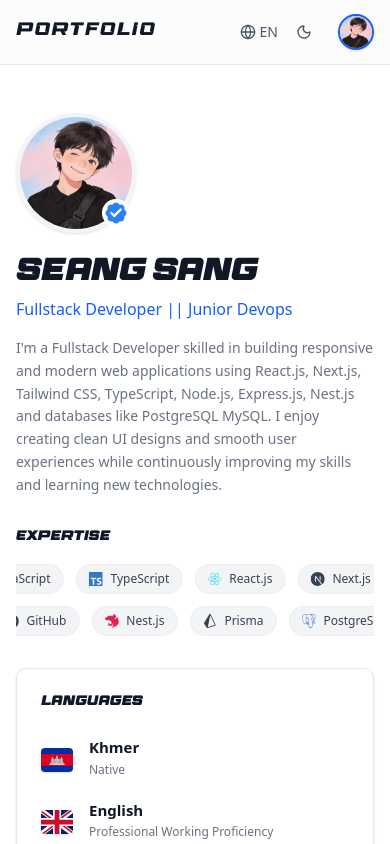
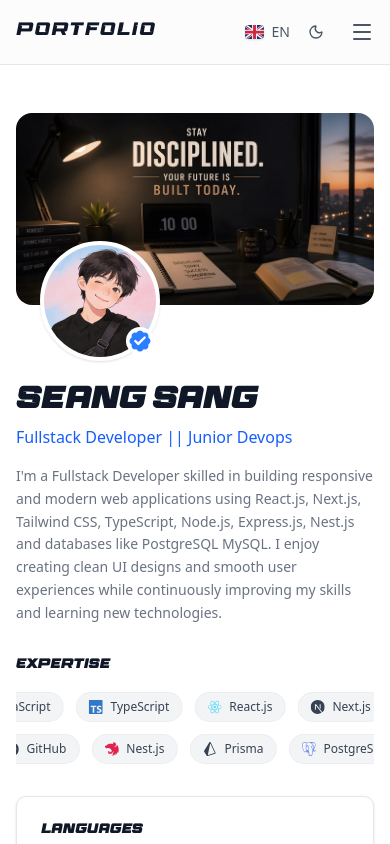
Before and after one commit to SeangSang12/Portfolio, a Next.js app: page / in a window 390 px wide. Shown: the top 844 px of the page. Built offline with nearby package versions, Linux system fonts and the light colour scheme.

Commit message:
feat: add responsive mobile navigation menu with animations and profile background image

```diff
--- a/i18n/locales/en.json
+++ b/i18n/locales/en.json
@@ -1,6 +1,6 @@
 {
   "nav": {
-    "about": "About Me",
+    "about": "About",
     "skills": "Skills",
     "projects": "Projects",
     "profile": "Profile"
--- a/package.json
+++ b/package.json
@@ -10,6 +10,7 @@
   },
   "dependencies": {
     "flag-icons": "^7.5.0",
+    "framer-motion": "^13.2.0",
     "lucide-react": "^1.46.0",
     "next": "16.3.5",
     "next-i18next": "^16.3.1",
--- a/src/app/globals.css
+++ b/src/app/globals.css
@@ -33,9 +33,10 @@ body {
   font-family: var(--font-sans), Arial, Helvetica, sans-serif;
 }
 
-:root[lang="KH"] {
+:root[lang="KH"] body {
   --font-sans: var(--font-hanuman);
   --font-mono: var(--font-hanuman);
+  --font-race: var(--font-hanuman);
 }
 
 @keyframes scroll-left {
--- a/src/layout/header.tsx
+++ b/src/layout/header.tsx
@@ -1,14 +1,16 @@
 "use client";
 
 import Link from "next/link";
-import { Moon, Sun, User, Globe } from "lucide-react";
+import { Moon, Sun, Globe, Menu, X } from "lucide-react";
 import { useState, useEffect } from "react";
 import { useTranslation } from "react-i18next";
+import { motion, AnimatePresence } from "framer-motion";
 
 export default function AppHeader() {
   const { t, i18n } = useTranslation();
   const [isDark, setIsDark] = useState(false);
   const [lang, setLang] = useState(i18n.language || "EN");
+  const [isMobileMenuOpen, setIsMobileMenuOpen] = useState(false);
 
   // Basic theme and lang logic
   useEffect(() => {
@@ -23,6 +25,18 @@ export default function AppHeader() {
     }
   }, [isDark]);
 
+  // Lock body scroll when mobile menu is open
+  useEffect(() => {
+    if (isMobileMenuOpen) {
+      document.body.style.overflow = "hidden";
+    } else {
+      document.body.style.overflow = "";
+    }
+    return () => {
+      document.body.style.overflow = "";
+    };
+  }, [isMobileMenuOpen]);
+
   const toggleTheme = () => setIsDark(!isDark);
   const toggleLang = () => {
     const nextLang = lang === "EN" ? "KH" : "EN";
@@ -32,8 +46,9 @@ export default function AppHeader() {
   };
 
   return (
-    <header className="w-full border-b border-gray-200 dark:border-gray-800 bg-gray-50/50 dark:bg-gray-950/50 backdrop-blur-md">
-      <div className="container mx-auto px-4 sm:px-6 lg:px-8 h-16 flex items-center justify-between">
+    <>
+      <header className="w-full border-b border-gray-200 dark:border-gray-800 bg-gray-50/50 dark:bg-gray-950/50 backdrop-blur-md relative z-40">
+        <div className="container mx-auto px-4 sm:px-6 lg:px-8 h-16 flex items-center justify-between">
 
         {/* Left: Logo */}
         <div className="flex items-center gap-3">
@@ -51,7 +66,7 @@ export default function AppHeader() {
           {/* Navigation Links */}
           <nav className="hidden md:flex items-center gap-6 text-sm font-medium text-gray-500 dark:text-gray-400">
             <Link href="/about" className="hover:text-gray-900 dark:hover:text-gray-100 transition-colors">
-              {t('nav.about', 'About Me')}
+              {t('nav.about', 'About')}
             </Link>
             <Link href="#skills" className="hover:text-gray-900 dark:hover:text-gray-100 transition-colors">
               {t('nav.skills', 'Skills')}
@@ -70,9 +85,9 @@ export default function AppHeader() {
             {/* Language Switch */}
             <button
               onClick={toggleLang}
-              className="flex items-center gap-1 text-sm font-medium text-gray-600 dark:text-gray-300 hover:text-blue-600 transition-colors"
+              className="flex items-center gap-2 text-sm font-medium text-gray-600 dark:text-gray-300 hover:text-blue-600 transition-colors"
             >
-              <Globe className="w-4 h-4" />
+              <span className={`fi fi-${lang === 'EN' ? 'gb' : 'kh'} rounded-sm shadow-sm opacity-90`} />
               <span>{lang}</span>
             </button>
 
@@ -88,14 +103,97 @@ export default function AppHeader() {
             {/* Profile Button */}
             <Link
               href="#profile"
-              className="flex items-center justify-center ml-2 transition-transform hover:scale-105 active:scale-95"
+              className="hidden md:flex items-center justify-center ml-2 transition-transform hover:scale-105 active:scale-95"
             >
               <img src="/assets/profile.png" alt="Profile" className="w-9 h-9 rounded-full object-cover border-2 border-blue-600 shadow-sm" />
             </Link>
+
+            {/* Mobile Menu Toggle */}
+            <button
+              className="md:hidden p-2 -mr-2 text-gray-600 dark:text-gray-300 hover:text-blue-600 dark:hover:text-blue-400 transition-colors"
+              onClick={() => setIsMobileMenuOpen(true)}
+              aria-label="Open Menu"
+            >
+              <Menu className="w-6 h-6" />
+            </button>
           </div>
 
         </div>
       </div>
     </header>
+
+
+      {/* Mobile Menu Fullscreen */}
+      <AnimatePresence>
+        {isMobileMenuOpen && (
+          <motion.div
+            initial={{ opacity: 0, y: -20 }}
+            animate={{ opacity: 1, y: 0 }}
+            exit={{ opacity: 0, y: -20 }}
+            transition={{ duration: 0.3, ease: "easeInOut" }}
+            className="md:hidden fixed inset-0 z-50 bg-white dark:bg-gray-950 flex flex-col"
+          >
+            <div className="flex justify-between items-center p-4 h-16 border-b border-gray-100 dark:border-gray-800/50">
+              <Link
+                href="#profile"
+                className="flex items-center gap-3 transition-transform hover:scale-105 active:scale-95"
+                onClick={() => setIsMobileMenuOpen(false)}
+              >
+                <img src="/assets/profile.png" alt="Profile" className="w-10 h-10 rounded-full object-cover border-2 border-blue-600 shadow-sm" />
+                <span className="text-lg font-bold text-gray-900 dark:text-white">{t('nav.profile', 'Profile')}</span>
+              </Link>
+              <button
+                onClick={() => setIsMobileMenuOpen(false)}
+                className="p-2 text-gray-500 hover:bg-gray-100 dark:hover:bg-gray-800 rounded-full transition-colors"
+                aria-label="Close Menu"
+              >
+                <X className="w-6 h-6" />
+              </button>
+            </div>
+
+            <motion.nav
+              initial="closed"
+              animate="open"
+              exit="closed"
+              variants={{
+                open: { transition: { staggerChildren: 0.1, delayChildren: 0.1 } },
+                closed: { transition: { staggerChildren: 0.05, staggerDirection: -1 } }
+              }}
+              className="flex flex-col flex-1 items-center justify-start px-6 pb-6 pt-10 space-y-8"
+            >
+              <motion.div variants={{ open: { opacity: 1, y: 0 }, closed: { opacity: 0, y: 20 } }}>
+                <Link
+                  href="/about"
+                  className="text-2xl font-bold text-gray-900 dark:text-white hover:text-blue-600 dark:hover:text-blue-400 transition-colors"
+                  onClick={() => setIsMobileMenuOpen(false)}
+                >
+                  {t('nav.about', 'About Me')}
+                </Link>
+              </motion.div>
+
+              <motion.div variants={{ open: { opacity: 1, y: 0 }, closed: { opacity: 0, y: 20 } }}>
+                <Link
+                  href="#skills"
+                  className="text-2xl font-bold text-gray-900 dark:text-white hover:text-blue-600 dark:hover:text-blue-400 transition-colors"
+                  onClick={() => setIsMobileMenuOpen(false)}
+                >
+                  {t('nav.skills', 'Skills')}
+                </Link>
+              </motion.div>
+
+              <motion.div variants={{ open: { opacity: 1, y: 0 }, closed: { opacity: 0, y: 20 } }}>
+                <Link
+                  href="#projects"
+                  className="text-2xl font-bold text-gray-900 dark:text-white hover:text-blue-600 dark:hover:text-blue-400 transition-colors"
+                  onClick={() => setIsMobileMenuOpen(false)}
+                >
+                  {t('nav.projects', 'Projects')}
+                </Link>
+              </motion.div>
+            </motion.nav>
+          </motion.div>
+        )}
+      </AnimatePresence>
+    </>
   );
 }
--- a/src/page/home/page.tsx
+++ b/src/page/home/page.tsx
@@ -19,17 +19,22 @@ export default function HomePage() {
 
         {/* Left Column - Sidebar */}
         <div className="w-full lg:w-1/3 flex flex-col">
-          {/* Profile Picture */}
-          <div className="mb-6 relative w-max">
-            <div className="relative overflow-hidden rounded-full border-4 border-gray-100 dark:border-gray-800 shadow-sm">
+          {/* Cover Image & Profile Container */}
+          <div className="mb-6">
+            <div className="w-full h-48 sm:h-56 rounded-2xl overflow-hidden relative mb-4">
+              <img src="/assets/bgprofile.jpeg" alt="Cover Background" className="w-full h-full object-cover" />
+            </div>
+            <div className="relative w-max -mt-20 ml-6">
+              <div className="relative overflow-hidden rounded-full border-4 border-white dark:border-gray-950 shadow-sm bg-white dark:bg-gray-950">
                 <img
                   src="/assets/profile.png"
                   alt="Seang Sang"
                   className="object-cover w-28 h-28"
                 />
               </div>
-            <div className="absolute bottom-1.5 right-1.5 bg-white dark:bg-[#212529] rounded-full flex items-center justify-center">
+              <div className="absolute bottom-1.5 right-1.5 bg-white dark:bg-gray-950 rounded-full flex items-center justify-center">
                 <BadgeCheck className="w-7 h-7 text-white dark:text-gray-950 fill-blue-500" />
+              </div>
             </div>
           </div>
 
```
Also changed, not shown: public/assets/bgprofile.jpeg (added), 1 other file (tests, documents, lock files or other folders). Lines whose indentation alone changed are shown as unchanged.
